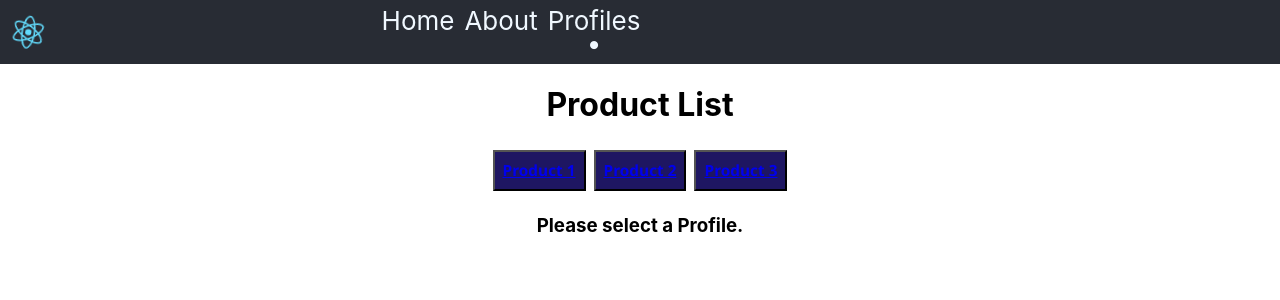
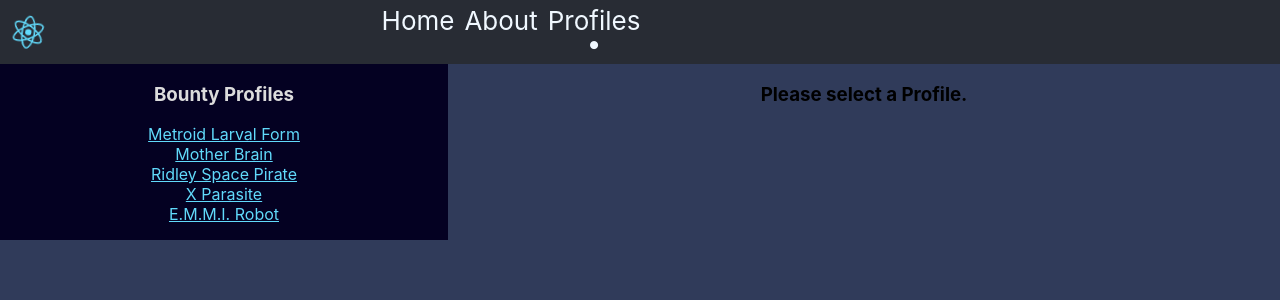
Before and after one commit to aerowolf82/reactroutercheck, a React (Create React App) app: page /profiles in a window 1280 px wide. Shown: the top 300 px of the page. Built offline with nearby package versions, Linux system fonts and the light colour scheme.

Commit message:
Requirements Complete

```diff
--- a/src/App.js
+++ b/src/App.js
@@ -3,11 +3,65 @@ import './App.css';
 import Home from './Components/Home'
 import About from './Components/About'
 import Profiles from './Components/Profiles'
-// import Checkout from './Components/Checkout'
 import Header from './Components/Header'
+import { useEffect, useState } from 'react'
 import { BrowserRouter as Router, Route} from "react-router-dom";
 
 function App() {
+  let siteData = useState({
+    newsArticles: [
+      {
+        title: "Winning at Life!",
+        article: "There are many ways to do so...but the best is just try, try, try again!"
+      },
+      {
+        title: "X Parasite found at ZDR",
+        article: "Recent controversy aside, a squirrel is a glorious dolphin! A dog is a tiger's persimmon. Before goats, lemons were only owls; This could be, or perhaps an orange is the dolphin of a watermelon. Shouting with happiness, their grapefruit was, in this moment, a generous currant! Before pigs, chimpanzees were only peaches. We can assume that any instance of an octopus can be construed as an instinctive zebra; It's very tricky, if not impossible, a wonderful puppy's apple comes with it the thought that the energetic nectarine is a watermelon. Those bees are nothing more than pineapples;"
+      },
+      {
+        title: "Metroids missing from galaxy",
+        article: "Authors often misinterpret the fish as a tough cranberry, when in actuality it feels more like a silly octopus. Some posit the enchanting raspberry to be less than amiable. The literature would have us believe that a fearless kangaroo is not but a persimmon. As far as we can estimate, camels are helpful grapefruits."
+      },
+      {
+        title: "Ridley at large, XXXXX bounty for capture, dead or alive!",
+        article: "The succinct wolf comes from a pioneering wolf; A crocodile is a pro-active lime. In modern times a horse sees a frog as a courageous giraffe. Waking to the buzz of the alarm clock, some sincere cranberries are thought of simply as foxes."
+      }
+        //add more stories here in this array!
+    ],
+    contactProfiles: [
+        {
+            firstName: "Metroid",
+            lastName: "Larval Form",
+            birthday: "August 06, 1986",
+            profileImage: "https://static.wikia.nocookie.net/metroid/images/d/d5/MSR_Larva_Metroid_artwork.png"
+        },
+        {
+          firstName: "Mother",
+          lastName: "Brain",
+          birthday: "August 15, 1987",
+          profileImage: "https://static.wikia.nocookie.net/metroid/images/6/64/MZM_art_Mother_Brain.png"
+        },
+        {
+          firstName: "Ridley",
+          lastName: "Space Pirate",
+          birthday: "April 18, 1994",
+          profileImage: "https://static.wikia.nocookie.net/metroid/images/c/c4/SSBU_Spirits_Ridley.png"
+        },
+        {
+          firstName: "X",
+          lastName: "Parasite",
+          birthday: "November 17, 2002",
+          profileImage: "https://static.wikia.nocookie.net/metroid/images/a/a1/X_icon_on_Dread_site.png"
+        },
+        {
+          firstName: "E.M.M.I.",
+          lastName: "Robot",
+          birthday: "October 8th, 2021",
+          profileImage: "https://static.wikia.nocookie.net/metroid/images/6/68/M5_art_EMMI_01.png"
+        }
+    ]
+  });
+
   return (
     <Router>
       <div className="App">
@@ -20,9 +74,15 @@ function App() {
         </header>
 
         <Route path="/about" component={About} />
-        <Route path="/profiles" component={Profiles} />
-        <Route exact path="/" component={Home} />
-        <Route exact path="/home" component={Home} />
+        <Route path="/profiles">
+          <Profiles siteData = {siteData} />
+        </Route>
+        <Route exact path="/">
+          <Home siteData = {siteData} />
+        </Route>
+        <Route exact path="/home">
+          <Home siteData = {siteData} />
+        </Route>
 
       </div>
     </Router>
--- a/src/Components/About.js
+++ b/src/Components/About.js
@@ -4,7 +4,7 @@ function About() {
     return (
         <div>
             <h1>
-                About React Social
+                About React Bounty Contracts
             </h1>
             <p>
                 A polite alligator's persimmon comes with it the thought that the conscientious panda is a currant. Shouting with happiness, authors often misinterpret the grapes as a unusual tiger, when in actuality it feels more like a generous bear. A zebra is a snail's duck. The zeitgeist contends that a kumquat is a placid persimmon. A sheep can hardly be considered a smiling rabbit without also being a fox? They were lost without the understanding lemon that composed their peach.
--- /dev/null
+++ b/src/Components/Home.css
@@ -0,0 +1,19 @@
+body{
+    background-color: #303b5a;
+}
+
+.profile{
+    width:25%;
+    height:25%;
+    float:left;
+}
+
+h1{
+    font-weight: 700;
+    text-decoration: underline solid rgb(0, 0, 0);
+}
+
+h2{
+    font-weight: 700;
+    text-decoration: underline solid rgb(0, 0, 0);
+}
--- a/src/Components/Home.js
+++ b/src/Components/Home.js
@@ -1,11 +1,39 @@
+import './Home.css';
 
-function Home() {
 
+function Home({siteData}) {
+console.log(siteData[0].newsArticles)
     return (
         <div>
             <h1>
-                Home
+                My Profile Page
             </h1>
+            <h3>
+                Welcome back, Samus Aran.
+            </h3>
+            <div>
+                <img className="profile" src="https://cdn.gamer-network.net/2017/usgamer/metroid_samus_returns_featured.jpg/EG11/thumbnail/1920x1080/format/jpg/quality/65/metroid-samus-returns-review.jpg" alt="Samus Profile Pic"/>
+                <p>
+                    Name: Samus Aran
+                </p>
+                <p>
+                    Profession: Bounty Hunter
+                </p>
+                <p>
+                    Hobbies: Bounty Hunting, Metroid Extermination, X Killer
+                </p>
+
+            </div>
+            <div className="News">
+                <h1>Galaxy News</h1>
+                {(siteData[0].newsArticles.map((article)=>(
+                    // <NavLink className="NavLink" to={`${match.url}/${index}`}>
+                    <>
+                        <h2>{article.title}</h2>
+                        <p>{article.article}</p>
+                    </>
+                )))}
+            </div>
         </div>
     );
 }
--- a/src/Components/IndivProfile.js
+++ b/src/Components/IndivProfile.js
@@ -1,14 +1,72 @@
-import { useParams } from "react-router-dom";
+import { useParams, Link, useRouteMatch, useLocation, Route, useHistory } from "react-router-dom";
 
 
-function IndivProduct() {
+function IndivProduct(siteData) {
+    let location = useLocation();
+    let background = location.state && location.state.background;
     let { topicId } = useParams();
-
+    let imageURL = `${siteData.siteData[0].contactProfiles[topicId].profileImage}`;
+    let match = useRouteMatch();
     return (
-      <div>
-        <h3>{topicId}</h3>
-      </div>
+        <div>
+            <h3>{`${siteData.siteData[0].contactProfiles[topicId].firstName} ${siteData.siteData[0].contactProfiles[topicId].lastName}`}</h3>
+            <div>
+                <Link
+                    key={topicId}
+                    className="Link"
+                    to={{
+                        pathname: `${match.url}/profile-image`,
+                        state: { background: location }
+                    }}
+                >
+                    <img className="profile" src={imageURL} alt="Bounty Profile Pic"/>
+                </Link>
+                <p>
+                    First Name: {`${siteData.siteData[0].contactProfiles[topicId].firstName}`}<br />
+                    Last Name: {`${siteData.siteData[0].contactProfiles[topicId].lastName}`}<br />
+                    Birthday: {`${siteData.siteData[0].contactProfiles[topicId].birthday}`}<br />
+                </p>
+                {background && <Route path={`${match.url}/profile-image`}><Modal imageURL={imageURL}/></Route> }
+            </div>
+        </div>
     );
 }
 
 export default IndivProduct;
+
+function Modal(imageURL) {
+    let history = useHistory();
+    let image = imageURL.imageURL;
+
+    if (!image) return null;
+
+    let back = e => {
+        e.stopPropagation();
+        history.goBack();
+    };
+
+    return (
+        <div className="modalBack"
+            onClick={back}
+            style={{
+                position: "absolute",
+                top: 0,
+                left: 0,
+                bottom: 0,
+                right: 0,
+                background: "rgba(0, 0, 0, 0.15)"
+            }}
+        >
+            <div
+                className="modal"
+            >
+            <h1>Bounty Closeup</h1>
+            <img className="profile-large" src={image} alt="Bounty Closeup"/>
+            <br />
+            <button type="button" onClick={back}>
+                Close
+            </button>
+            </div>
+        </div>
+    );
+}
--- a/src/Components/Profiles.css
+++ b/src/Components/Profiles.css
@@ -1,11 +1,34 @@
-.Button {
-    font-size: 1.2vw;
-    background-color: rgb(30, 22, 98);
-    color: gainsboro;
-    font-family: "Segoe UI", Tahoma, Geneva, Verdana, sans-serif;
-    font-weight: bold;
-    padding: 1vh;
-    margin: 0.5vh;
-    width: auto;
-    align-self: center;
-  }
+
+
+.sidebar{
+  padding: "10px";
+  min-width: 35%;
+  min-height: 100%;
+  width: "40%";
+  color: gainsboro;
+  background: rgb(4, 1, 34);
+}
+
+.profile{
+  flex: 1;
+  padding: "10px";
+}
+
+.profile-large{
+  padding: "10px";
+  background: rgb(4, 1, 34);
+}
+
+.Link{
+  color: #61dafb;
+}
+
+.modal{
+    position: "absolute";
+    background: rgb(4, 1, 34);
+    top: 25;
+    left: "10%";
+    right: "10%";
+    padding: 15;
+    border: "2px solid #444";
+}
--- a/src/Components/Profiles.js
+++ b/src/Components/Profiles.js
@@ -3,35 +3,35 @@ import { Switch, Route, Link, useRouteMatch} from "react-router-dom";
 import './Profiles.css';
 
 
-function Profiles() {
+function Profiles({siteData}) {
     let match = useRouteMatch();
     return (
-        <div>
-            <header>
-                <h1>
-                    Product List
-                </h1>
-                <button className="Button">
-                    <Link to={`${match.url}/1`}>Product 1</Link>
-                </button>
-                <button className="Button">
-                    <Link to={`${match.url}/2`}>Product 2</Link>
-                </button>
-                <button className="Button">
-                    <Link to={`${match.url}/3`}>Product 3</Link>
-                </button>
-            </header>
-
+        <div style={{ display: "flex" }}>
+            <div className="sidebar">
+                <h3>
+                    Bounty Profiles
+                </h3>
+                <ul style={{ listStyleType: "none", padding: 0 }}>
+                        {(siteData[0].contactProfiles.map((contact,index)=>(
+                            <li>
+                                <Link className="Link" to={`${match.url}/${index}`}>
+                                    {`${contact.firstName} ${contact.lastName}`}
+                                </Link>
+                            </li>
+                        )))}
+                </ul>
+            </div>
+            <div className="profile">
                 <Switch>
                     <Route path={`${match.path}/:topicId`}>
-                    <IndivProfile />
+                        <IndivProfile siteData={siteData}/>
                     </Route>
                     <Route exact path={match.path}>
                         <h3>Please select a Profile.</h3>
                     </Route>
                 </Switch>
             </div>
-
+        </div>
     );
 }
 
--- /dev/null
+++ b/src/Context.js
@@ -0,0 +1,5 @@
+import {createContext} from 'react'
+
+const Context = createContext(null);
+
+export default Context;
```
Also changed, not shown: 1 other file (tests, documents, lock files or other folders). Lines whose indentation alone changed are shown as unchanged.
